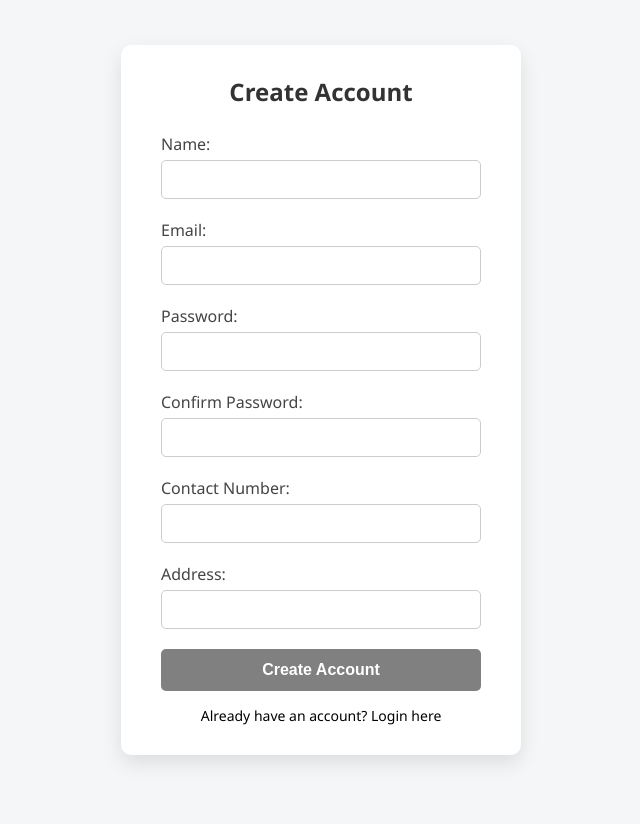
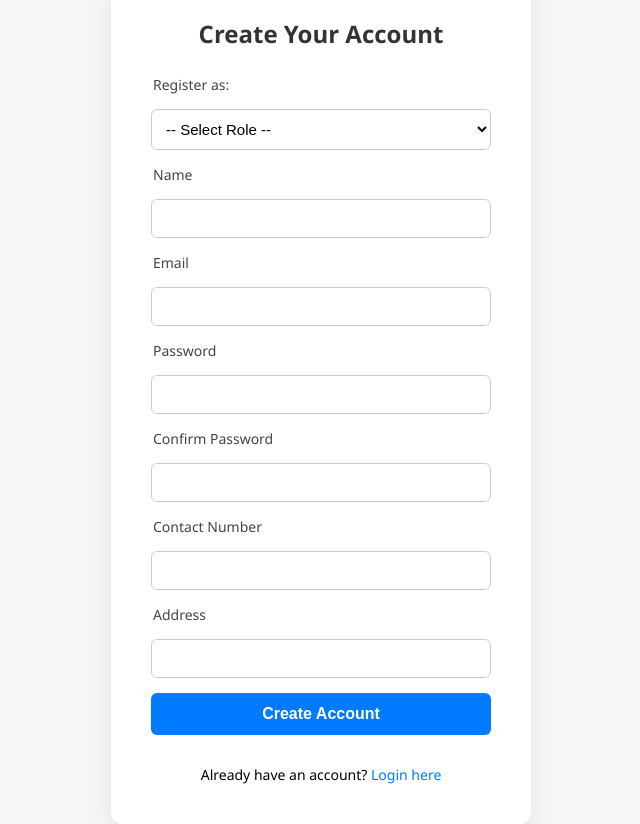
Before and after one commit to Just-JKB/E-ShopManage-Comprehensive-Online-Retail-Application-Management-System, a PHP site: page /HTML/register.html in a window 1280 px wide. Shown: the whole page, without its empty margins (319-959 px from the left). Before the commit the page ends 763 px from the top, so only its background shows below. Run offline with PHP 8.4, Linux system fonts and the light colour scheme.

Commit message:
Fixed the UI and Added admin login

```diff
--- a/CSS/register.css
+++ /dev/null
@@ -1,78 +0,0 @@
-* {
-    box-sizing: border-box;
-    margin: 0;
-    padding: 0;
-}
-
-body {
-    font-family: 'Segoe UI', Tahoma, Geneva, Verdana, sans-serif;
-    background-color: #f4f6f8;
-    display: flex;
-    justify-content: center;
-    align-items: center;
-    height: 100vh;
-}
-
-form {
-    background-color: #ffffff;
-    padding: 30px 40px;
-    border-radius: 10px;
-    box-shadow: 0 8px 20px rgba(0, 0, 0, 0.1);
-    width: 100%;
-    max-width: 400px;
-}
-
-h2 {
-    text-align: center;
-    margin-bottom: 25px;
-    color: #333;
-}
-
-label {
-    display: block;
-    margin-bottom: 5px;
-    color: #444;
-    font-weight: 500;
-}
-
-input[type="text"],
-input[type="email"],
-input[type="password"] {
-    width: 100%;
-    padding: 10px;
-    margin-bottom: 20px;
-    border: 1px solid #ccc;
-    border-radius: 5px;
-    font-size: 15px;
-}
-
-input[type="submit"] {
-    width: 100%;
-    padding: 12px;
-    background-color: gray;
-    color: white;
-    border: none;
-    border-radius: 5px;
-    font-weight: bold;
-    font-size: 16px;
-    cursor: pointer;
-    transition: background-color 0.3s ease;
-}
-
-input[type="submit"]:hover {
-    background-color: #0056b3;
-}
-
-a {
-    display: block;
-    margin-top: 15px;
-    text-align: center;
-    color: black;
-    text-decoration: none;
-    font-size: 14px;
-}
-
-a:hover {
-    text-decoration: underline;
-    color: #0056b3;
-}
--- /dev/null
+++ b/CSS/registerr.css
@@ -0,0 +1,96 @@
+* {
+    box-sizing: border-box;
+    margin: 0;
+    padding: 0;
+}
+
+body {
+    font-family: 'Segoe UI', Tahoma, Geneva, Verdana, sans-serif;
+    background-color: #f4f6f8;
+    display: flex;
+    justify-content: center;
+    align-items: center;
+    height: 100vh;
+}
+
+.register-container {
+    background-color: white;
+    padding: 40px;
+    border-radius: 12px;
+    box-shadow: 0 10px 25px rgba(0, 0, 0, 0.08);
+    width: 100%;
+    max-width: 420px;
+}
+
+h2 {
+    text-align: center;
+    margin-bottom: 25px;
+    color: #333;
+}
+
+form {
+    display: flex;
+    flex-direction: column;
+    gap: 15px;
+}
+
+label {
+    font-size: 14px;
+    color: #444;
+    margin-left: 2px;
+}
+
+input[type="text"],
+input[type="email"],
+input[type="password"],
+select {
+    padding: 10px;
+    font-size: 15px;
+    border: 1px solid #ccc;
+    border-radius: 6px;
+    transition: border-color 0.3s;
+    width: 100%;
+}
+
+input[type="text"]:focus,
+input[type="email"]:focus,
+input[type="password"]:focus,
+select:focus {
+    border-color: #007bff;
+    outline: none;
+}
+
+select {
+    background-color: #fff;
+}
+
+input[type="submit"] {
+    background-color: #007bff;
+    color: white;
+    padding: 12px;
+    font-size: 16px;
+    border: none;
+    border-radius: 6px;
+    font-weight: bold;
+    cursor: pointer;
+    transition: background-color 0.3s ease;
+}
+
+input[type="submit"]:hover {
+    background-color: #0056b3;
+}
+
+.login-link {
+    margin-top: 15px;
+    text-align: center;
+    font-size: 14px;
+}
+
+.login-link a {
+    color: #007bff;
+    text-decoration: none;
+}
+
+.login-link a:hover {
+    text-decoration: underline;
+}
--- a/HTML/register.html
+++ b/HTML/register.html
@@ -3,35 +3,42 @@
 <head>
     <meta charset="UTF-8">
     <title>Create Account</title>
-    <link rel="stylesheet" href="../CSS/register.css">
+    <link rel="stylesheet" href="../CSS/registerr.css">
 </head>
 <body>
+    <div class="register-container">
+        <h2>Create Your Account</h2>
+        <form action="../PHP/register.php" method="POST">
 
-    <form action="../PHP/register.php" method="POST">
-        <h2>Create Account</h2>
+            <label for="role">Register as:</label>
+            <select name="role" required>
+                <option value="">-- Select Role --</option>
+                <option value="user">User</option>
+                <option value="admin">Admin</option>
+            </select>
 
-        <label for="name">Name:</label>
+            <label for="name">Name</label>
             <input type="text" name="name" required>
 
-        <label for="email">Email:</label>
+            <label for="email">Email</label>
             <input type="email" name="email" required>
 
-        <label for="password">Password:</label>
+            <label for="password">Password</label>
             <input type="password" name="password" required>
 
-        <label for="confirm_password">Confirm Password:</label>
+            <label for="confirm_password">Confirm Password</label>
             <input type="password" name="confirm_password" required>
 
-        <label for="contact_number">Contact Number:</label>
+            <label for="contact_number">Contact Number</label>
             <input type="text" name="contact_number" required>
 
-        <label for="address">Address:</label>
+            <label for="address">Address</label>
             <input type="text" name="address" required>
 
             <input type="submit" value="Create Account">
 
-        <a href="login.html">Already have an account? Login here</a>
+            <p class="login-link">Already have an account? <a href="../HTML/login.html">Login here</a></p>
         </form>
-
+    </div>
 </body>
 </html>
```
Also changed, not shown: CSS/login.css (deleted, +0 -31 lines), CSS/loginn.css (added, +121 -0 lines), HTML/login.html (+15 -12 lines), PHP/register.php (+12 -6 lines). Lines whose indentation alone changed are shown as unchanged.
